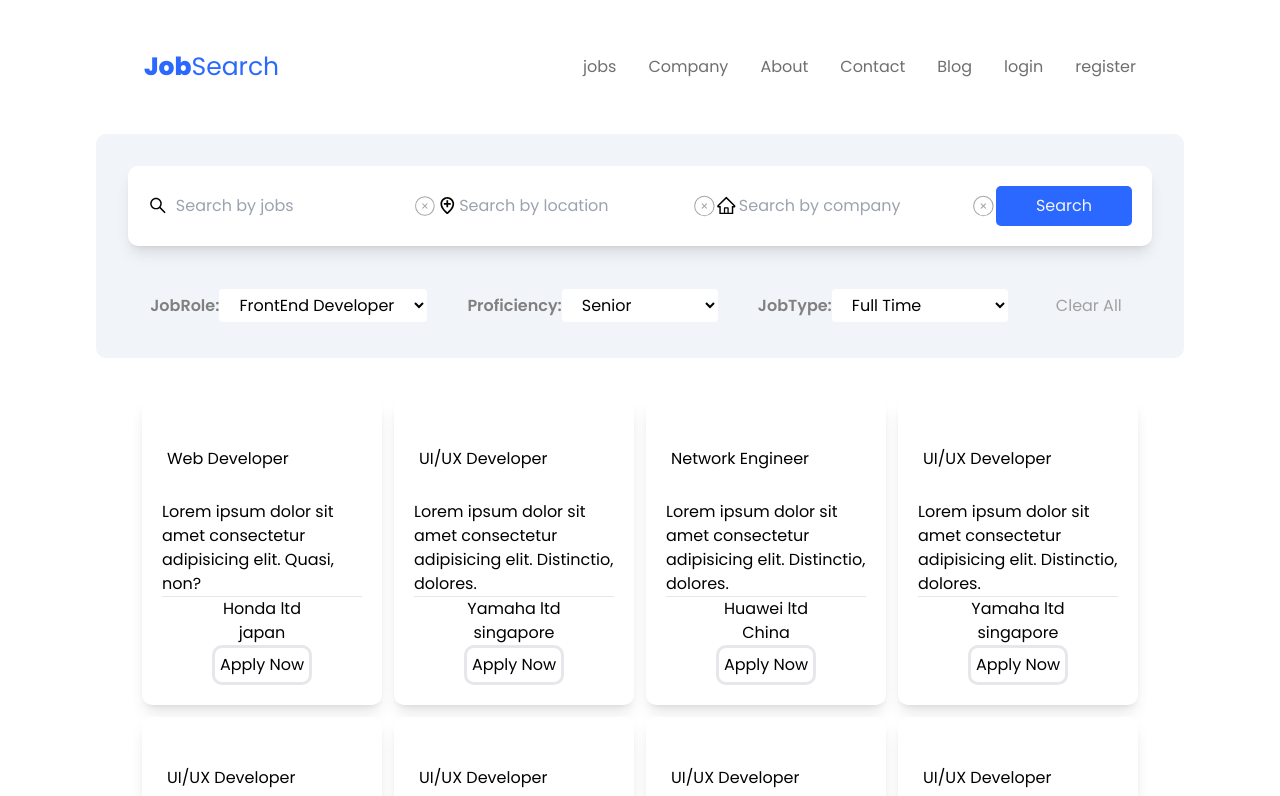
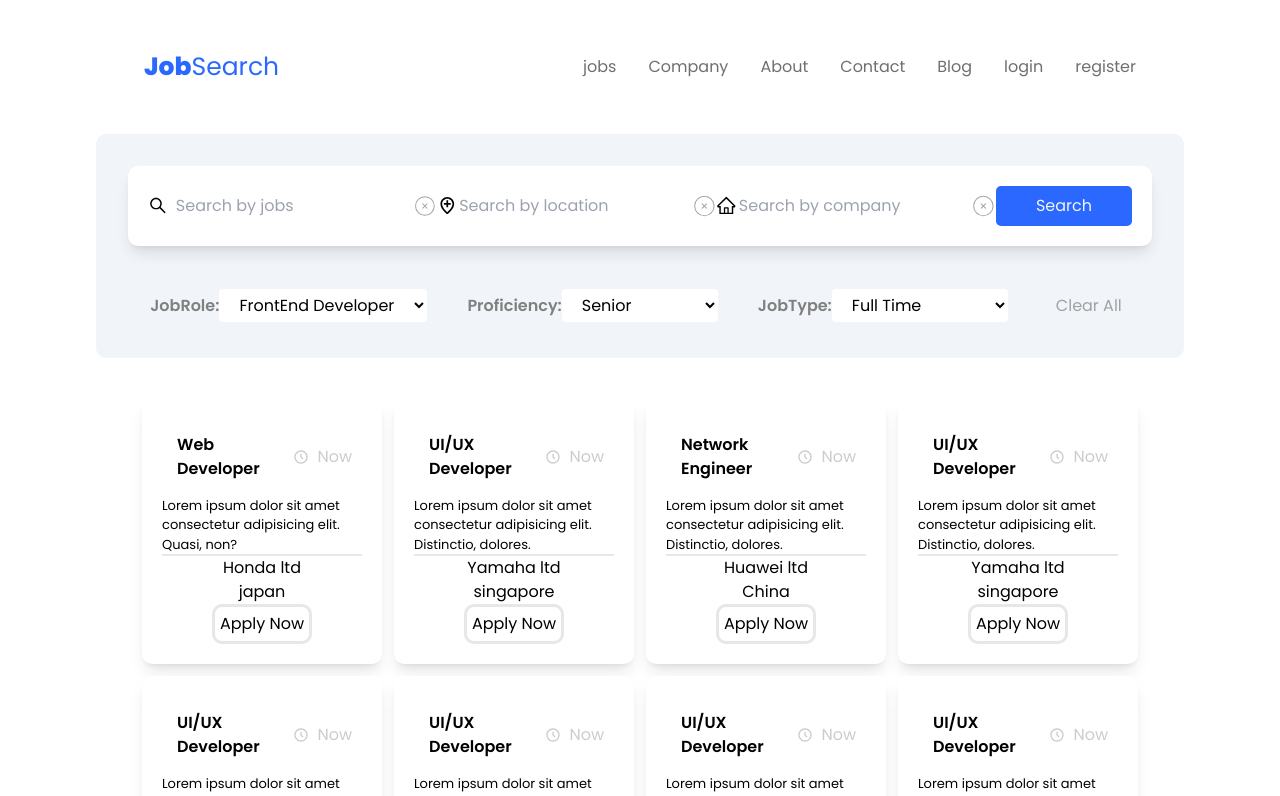
Before and after one commit to ArunprakashLfs/reactui, a React (Create React App) app: page / in a window 1280 px wide. Shown: the top 796 px of the page. Built offline with nearby package versions, Linux system fonts and the light colour scheme.

Commit message:
added icons

```diff
--- a/src/components/JobBar/JobBar.jsx
+++ b/src/components/JobBar/JobBar.jsx
@@ -1,3 +1,5 @@
+import {BiTimeFive} from 'react-icons/bi'
+
 const JobBar = ()=>{
     const Data = [
         {
@@ -64,14 +66,14 @@ const JobBar = ()=>{
             {Data.map(({title, description,company, location, id})=>{
                return(
                 <div key={id} className="card group group/item  p-[20px] w-[240px]  bg-white rounded-[10px] hover:bg-blueColor shadow-lg shadow-greyish-400/700 hover:shadow-lg">
-                <span className="p-[10px] m-auto group-hover:text-white">
-                    <h2 className="text-16px p-[5px]">{title}</h2>
+                <span className="flex items-center justify-between p-[10px] m-auto group-hover:text-white">
+                    <h2 className="text-16px font-semibold p-[5px] ">{title}</h2>
+                    <span className='flex items-center gap-2 text-[#ccc]'>
+                        <BiTimeFive/>Now
+                    </span>
                 </span>
-                <span className="w-[100%] flex justify-center items-center group-hover:text-white">
-                    <p className="flex justify-center items-center">{description}</p>
-
-                </span>
-                <hr className="bg-blueColor border-2px"/>
+                <p className="text-[13px] text-[#95959] group-hover:text-white">{description}</p>
+                <hr className="bg-blueColor border-2px pt-20px border-t-[2px]"/>
                 <span className="flex flex-col items-center justify-between mt-10px group-hover:text-white ">
                     <p>{company}</p>
                     <p>{location}</p>
```
